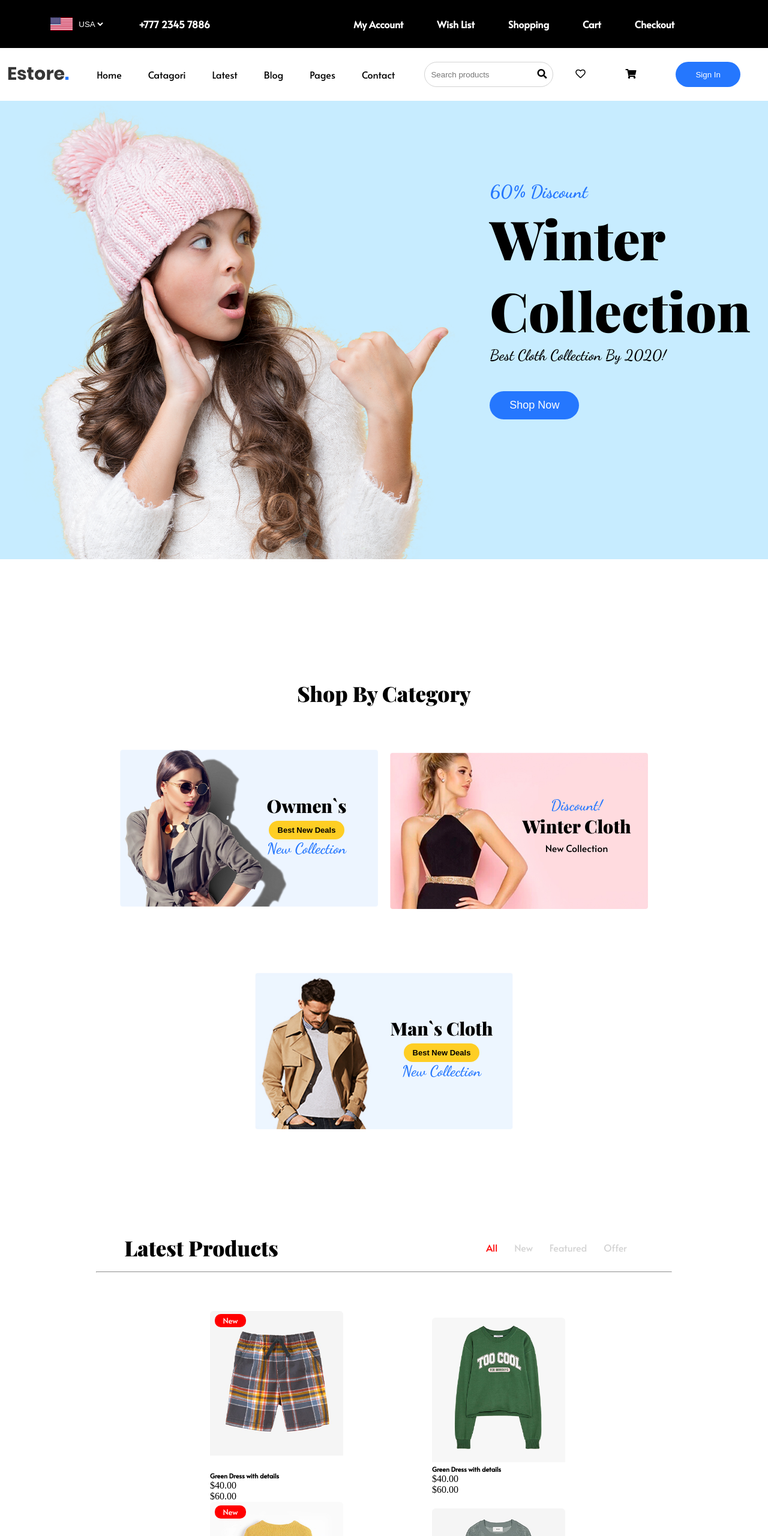
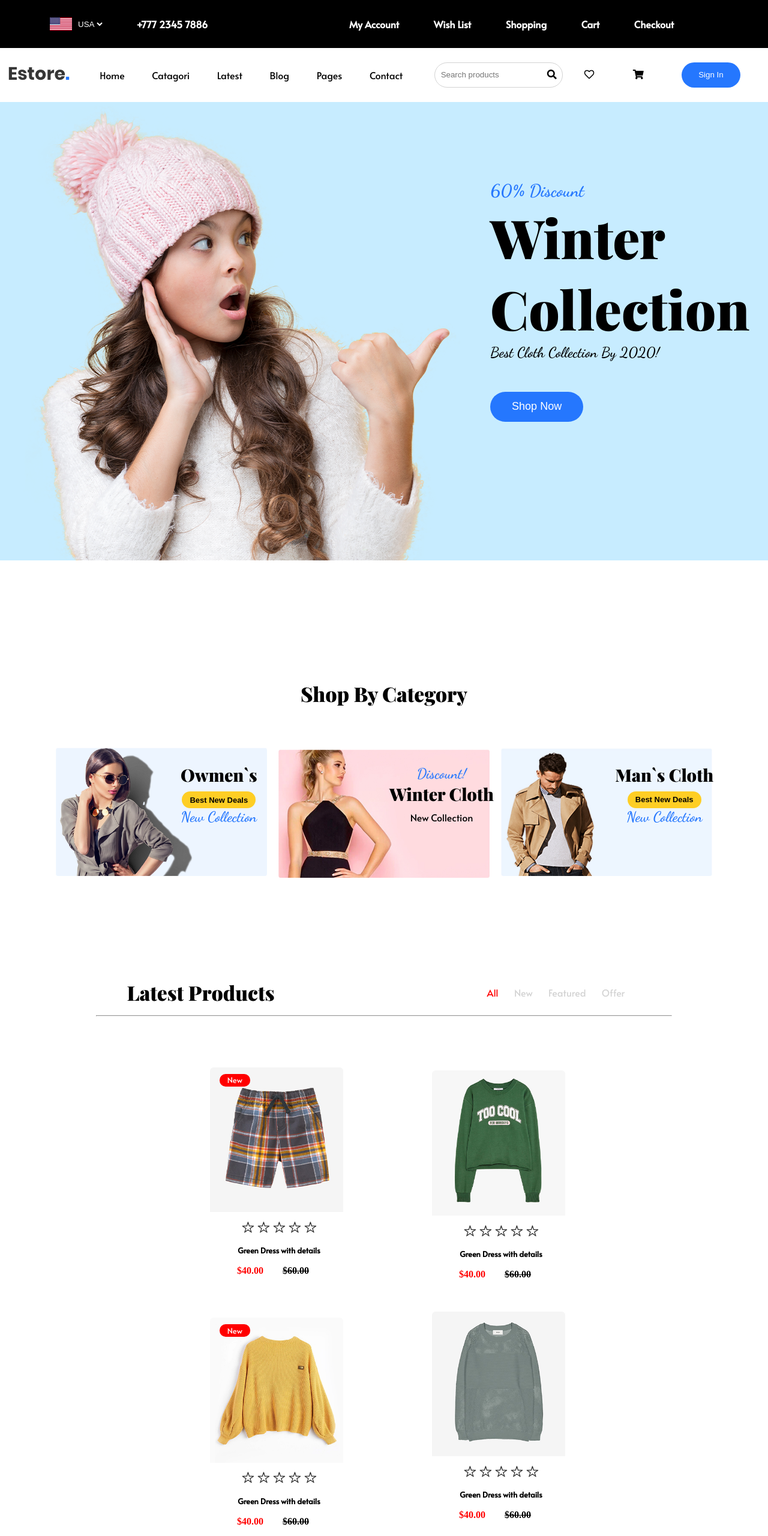
Before and after one commit to glaubernespoli/FbW39_EStore, a website: page public/index.html in a window 1280 px wide. Shown: the top 2560 px of the page at 60% size. Drawn offline with nearby package versions, Linux system fonts and the light colour scheme.

Commit message:
latest product 1.0

```diff
--- a/public/css/main.css
+++ b/public/css/main.css
@@ -1,7 +1,7 @@
 * {
   margin: 0;
   padding: 0;
-    /* box-sizing: border-box; */
+  max-width: 100vw;
 }
 
 /* Main Nav Bar */
@@ -13,12 +13,12 @@
   display: flex;
   justify-content: space-around;
   align-items: center;
-    margin: 20px 0;
+  margin: 1.3em 0;
 }
 
 li {
   display: inline-block;
-    padding: 0px 20px;
+  padding: 0px 1.3em;
 }
 
 input {
@@ -26,14 +26,14 @@ input {
   border-radius: 10px;
 }
 
-a {
+div > ul > li > a {
   text-decoration: none;
   color: black;
   transition: all 0.3s ease 0s;
   font-family: "Alata", sans-serif;
 }
 
-a:hover {
+div > ul > li > a:hover {
   border-bottom: solid 3px;
   border-bottom-color: #2577fe;
 }
@@ -43,15 +43,15 @@ a:hover {
 }
 
 .wrapper-box {
-    padding: 0px 30px;
+  padding: 0 1.8em;
 }
 
 .wrapper-box.bcg {
   background-color: #fff;
-    height: 20px;
+  height: 1.3em;
   border-radius: 40px;
   border: 1px solid lightgray;
-    padding: 10px;
+  padding: 0.6em;
 }
 
 .logo,
@@ -66,7 +66,7 @@ a:hover {
   background: none;
   outline: none;
   padding: 0;
-    font-size: 16px;
+  font-size: 1em;
 }
 
 .nav-options-button {
@@ -74,11 +74,11 @@ a:hover {
   background: none;
   outline: none;
   padding: 0;
-    font-size: 16px;
+  font-size: 1em;
 }
 
 .signin-button {
-    padding: 13px 33px;
+  padding: 0.8px 2.1em;
   border-radius: 40px;
   background-color: #2577fe;
   color: #fff;
@@ -101,28 +101,28 @@ a:hover {
 }
 
 .hero-info {
-    margin-bottom: 100px;
-    margin-left: 50px;
+  margin-bottom: 6.2em;
+  margin-left: 3.1em;
 }
 
 .line_1 {
   font-family: "Dancing Script", cursive;
-    font-size: 30px;
+  font-size: 1.8em;
   color: #2577fe;
 }
 
 .line_2 {
   font-family: "Playfair Display", serif;
-    font-size: 90px;
+  font-size: 5.6em;
 }
 
 .line_3 {
   font-family: "Dancing Script", cursive;
-    font-size: 25px;
+  font-size: 1.5em;
 }
 
 .shop_now {
-    padding: 13px 33px;
+  padding: 0.8em 2em;
   border-radius: 40px;
   background-color: #2577fe;
   color: #fff;
@@ -130,7 +130,7 @@ a:hover {
   transition: all 0.3s ease 0s;
   cursor: pointer;
   font-size: large;
-    margin-top: 45px;
+  margin-top: 2.8em;
 }
 
 .shop_now:hover {
@@ -141,12 +141,12 @@ a:hover {
 
 .category {
   text-align: center;
-    margin-top: 200px;
+  margin-top: 12.5em;
 }
 
 .sbc {
   font-family: "Playfair Display", serif;
-    font-size: 35px;
+  font-size: 2.1em;
 }
 
 .category-wrapper {
@@ -155,7 +155,7 @@ a:hover {
   align-items: center;
   flex-flow: row wrap;
   overflow-wrap: normal;
-    margin-top: 70px;
+  margin-top: 4.3em;
   margin-left: auto;
   margin-right: auto;
 }
@@ -170,7 +170,7 @@ a:hover {
 .category-item.image2,
 .category-item.image3 {
   transition: all 0.3s ease 0s;
-    margin: 0 10px;
+  margin: 0 0.6em;
 }
 
 .category-item.image1:hover,
@@ -183,20 +183,20 @@ a:hover {
 .cat1,
 .cat2,
 .cat3 {
-    width: 430px;
+  width: 27.5vw;
 }
 
 .category_header1 {
   font-family: "Playfair Display", serif;
-    font-size: 30px;
-    margin-bottom: 5px;
+  font-size: 1.8em;
+  margin-bottom: 0.3em;
 }
 
 .yellow_button1 {
   background-color: #fece24;
   font-size: small;
   font-weight: bold;
-    padding: 8px 15px;
+  padding: 0.5em 1em;
   border-radius: 20px;
   border: none;
   cursor: pointer;
@@ -206,7 +206,7 @@ a:hover {
 .new_collection_first {
   font-family: "Dancing Script", cursive;
   color: #2577fe;
-    font-size: 25px;
+  font-size: 1.5em;
 }
 
 .category_header1,
@@ -219,14 +219,14 @@ a:hover {
 
 .category_header2 {
   font-family: "Playfair Display", serif;
-    font-size: 30px;
-    margin-bottom: 5px;
+  font-size: 1.8em;
+  margin-bottom: 0.3em;
 }
 
 .new_collection_second {
   font-family: "Dancing Script", cursive;
   color: #2577fe;
-    font-size: 25px;
+  font-size: 1.5em;
 }
 
 .new_collection2 {
@@ -243,15 +243,15 @@ a:hover {
 
 .category_header3 {
   font-family: "Playfair Display", serif;
-    font-size: 30px;
-    margin-bottom: 5px;
+  font-size: 1.8em;
+  margin-bottom: 0.3em;
 }
 
 .yellow_button3 {
   background-color: #fece24;
   font-size: small;
   font-weight: bold;
-    padding: 8px 15px;
+  padding: 0.5em 1em;
   border-radius: 20px;
   border: none;
   cursor: pointer;
@@ -261,7 +261,7 @@ a:hover {
 .new_collection_third {
   font-family: "Dancing Script", cursive;
   color: #2577fe;
-    font-size: 25px;
+  font-size: 1.5em;
 }
 
 .category_header3,
@@ -275,7 +275,7 @@ a:hover {
 /* Latest Products */
 div.latest-products {
   width: 75%;
-    margin: 0 auto;
+  margin: 0 auto 20em auto;
 }
 
 div.latest-products-header {
@@ -284,14 +284,13 @@ div.latest-products-header {
   justify-content: space-around;
   margin-top: 4rem;
   margin-bottom: 1rem;
-
 }
 
-div.latest-products-header>h3 {
+div.latest-products-header > h3 {
   position: relative;
   right: 4rem;
   font-family: "Playfair Display", serif;
-    font-size: 35px;
+  font-size: 2.1em;
 }
 
 div.latest-products-nav-bar {
@@ -301,52 +300,72 @@ div.latest-products-nav-bar {
   color: lightgray;
 }
 
-div.latest-products-nav-bar>ul>li {
-    padding: 0 12px;
+div.latest-products-nav-bar > ul > li {
+  padding: 0 0.7em;
 }
 
-div.latest-products-nav-bar>ul>li:hover {
+div.latest-products-nav-bar > ul > li:hover {
   cursor: pointer;
   color: red;
 }
 
-div.latest-products-nav-bar>ul>li:first-child {
+div.latest-products-nav-bar > ul > li:first-child {
   color: red;
 }
 
 div.latest-products-content {
+  position: relative;
+  left: 5rem;
   display: flex;
   align-items: center;
   justify-content: center;
   flex-wrap: wrap;
   margin-top: 4rem;
-    /* padding-right: 4rem; */
-}
-
-div.latest-products-content>div.latest-products-content-item>div.latest-products-img-wrapper>img {
-    height: 60%;
-    width: 60%;
 }
 
 div.latest-products-content-item {
-    position: relative;
-    left: 5rem;
   display: flex;
   flex-direction: column;
-    justify-content: center;
-    align-items: flex-start;
+  justify-content: flex-start;
+  align-items: center;
   max-width: 80%;
   max-height: 100%;
 }
+div.latest-products-content-item.item2 {
+  position: relative;
+  top: 1em;
+}
+div.latest-products-content-item.item6 {
+  position: relative;
+  bottom: 0.7em;
+}
 
 div.latest-products-img-wrapper {
-    /* display: flex; */
+  display: flex;
+  justify-content: center;
+  flex-direction: column-reverse;
+}
+
+div.latest-products-content
+  > div.latest-products-content-item
+  > div.latest-products-img-wrapper
+  > img {
+  height: 60%;
+  width: 60%;
+  transition: all 0.3s ease 0s;
+}
+div.latest-products-content
+  > div.latest-products-content-item
+  > div.latest-products-img-wrapper
+  > img:hover {
+  opacity: 0.5;
+  cursor: pointer;
 }
 
 div.latest-products-content-item-new {
   position: relative;
-    bottom: 15rem;
-    left: 0.5rem;
+  top: 2rem;
+  left: 1rem;
   background-color: red;
   color: white;
   border-radius: 10px;
@@ -354,43 +373,93 @@ div.latest-products-content-item-new {
   text-align: center;
   font-family: "Alata", sans-serif;
   font-size: small;
-    padding: 2px;
+  padding: 0.1em;
 }
 
-div.latest-products-content-item>h6 {
-    font-family: "Alata", sans-serif;
+div.latest-products-content-item-rate {
+  font-size: 1.3em;
+  direction: rtl;
+  margin: 0.7em 0;
 }
 
+div.latest-products-content-item-rate a {
+  position: relative;
+  right: 70px;
+  transition: 0.3 all;
+  color: #313131;
+  cursor: pointer;
+}
+
+div.latest-products-content-item-rate a:hover {
+  color: #f1c40f;
+}
+
+.star1:hover ~ a,
+.star2:hover ~ a,
+.star3:hover ~ a,
+.star4:hover ~ a,
+.star5:hover ~ a {
+  color: #f1c40f;
+}
+
+div.latest-products-content-item > h6 {
+  position: relative;
+  right: 70px;
+  font-family: "Alata", sans-serif;
+  font-size: 0.8em;
+}
+
+div.latest-products-content-item-prices {
+  display: flex;
+  justify-content: center;
+}
+div.latest-products-content-item-prices {
+  margin: 1em 0 3em 0;
+}
+div.price-current {
+  position: relative;
+  right: 6em;
+  font-weight: bold;
+  color: red;
+}
+div.price-original {
+  position: relative;
+  right: 4em;
+  text-decoration: line-through;
+  font-weight: bold;
+}
 /* Find the Best Product */
 
 div.best-products {
+  position: relative;
+  left: 3em;
   display: flex;
   background-image: url(../img/categories/card.png);
   height: 60vh;
-    width: 93vw;
+  max-width: 93vw;
   justify-content: space-evenly;
   align-items: center;
-    padding-bottom: 60px;
+  padding-bottom: 3.7em;
 }
 
 .best-products-info {
-    padding-top: 30px;
+  padding-top: 1.8em;
 }
 
 h3.ftbp {
   font-family: "Playfair Display", serif;
-    font-size: 50px;
+  font-size: 3.1em;
   padding: 0;
   margin: 0;
 }
 
 .designer {
   font-family: "Alata", sans-serif;
-    margin: 13px 0 30px 0;
+  margin: 0.8em 0 1.8em 0;
 }
 
 .shop_now2 {
-    padding: 13px 40px;
+  padding: 0.8em 2.5em;
   border-radius: 40px;
   background-color: black;
   color: #fff;
@@ -398,7 +467,7 @@ h3.ftbp {
   transition: all 0.3s ease 0s;
   cursor: pointer;
   font-size: large;
-    margin-top: 45px;
+  margin-top: 2.8em;
 }
 
 .shop_now2:hover {
@@ -407,6 +476,4 @@ h3.ftbp {
 
 .best-products-img-shape {
   opacity: 0.7;
-    padding-top: 300px;
-    padding-left: 300px;
 }
--- a/public/index.html
+++ b/public/index.html
@@ -1,14 +1,22 @@
 <!DOCTYPE html>
 <html lang="en">
-
   <head>
     <meta charset="UTF-8" />
     <meta name="viewport" content="width=device-width, initial-scale=1.0" />
     <title>EStore</title>
 
-  <link href="https://fonts.googleapis.com/css2?family=Dancing+Script:wght@600;700&display=swap" rel="stylesheet" />
-  <link href="https://fonts.googleapis.com/css2?family=Playfair+Display:wght@900&display=swap" rel="stylesheet" />
-  <link href="https://fonts.googleapis.com/css2?family=Alata&display=swap" rel="stylesheet" />
+    <link
+      href="https://fonts.googleapis.com/css2?family=Dancing+Script:wght@600;700&display=swap"
+      rel="stylesheet"
+    />
+    <link
+      href="https://fonts.googleapis.com/css2?family=Playfair+Display:wght@900&display=swap"
+      rel="stylesheet"
+    />
+    <link
+      href="https://fonts.googleapis.com/css2?family=Alata&display=swap"
+      rel="stylesheet"
+    />
     <link rel="stylesheet" href="css/vendor/fontawesome/css/all.css" />
     <link rel="stylesheet" href="css/main.css" />
     <link rel="stylesheet" href="css/menu.css" />
@@ -58,7 +66,12 @@
 
       <div class="main-options">
         <div class="wrapper-box bcg">
-        <input type="search" name="search-products" id="search-products" placeholder="Search products" />
+          <input
+            type="search"
+            name="search-products"
+            id="search-products"
+            placeholder="Search products"
+          />
           <button type="button" class="search-products-button">
             <i class="fas fa-search"></i>
           </button>
@@ -144,10 +157,20 @@
       <div class="latest-products-content">
         <div class="latest-products-content-item">
           <div class="latest-products-img-wrapper">
-          <img src="img/categories/product1.png" alt="Product 1" />
+            <img
+              src="img/categories/product1.png"
+              alt="Product 1"
+              class="product1"
+            />
             <div class="latest-products-content-item-new">New</div>
           </div>
-        <div class="latest-products-content-item-rate"></div>
+          <div class="latest-products-content-item-rate">
+            <a class="star1"><ion-icon name="star-outline"></ion-icon> </a>
+            <a class="star2"><ion-icon name="star-outline"></ion-icon> </a>
+            <a class="star3"><ion-icon name="star-outline"></ion-icon> </a>
+            <a class="star4"><ion-icon name="star-outline"></ion-icon> </a>
+            <a class="star5"><ion-icon name="star-outline"></ion-icon> </a>
+          </div>
           <h6>Green Dress with details</h6>
           <div class="latest-products-content-item-prices">
             <div class="price-current"><span>$40.00</span></div>
@@ -155,11 +178,17 @@
           </div>
         </div>
 
-      <div class="latest-products-content-item">
+        <div class="latest-products-content-item item2">
           <div class="latest-products-img-wrapper">
             <img src="img/categories/product2.png" alt="Product 2" />
           </div>
-        <div class="latest-products-content-item-rate"></div>
+          <div class="latest-products-content-item-rate">
+            <a class="star1"><ion-icon name="star-outline"></ion-icon> </a>
+            <a class="star2"><ion-icon name="star-outline"></ion-icon> </a>
+            <a class="star3"><ion-icon name="star-outline"></ion-icon> </a>
+            <a class="star4"><ion-icon name="star-outline"></ion-icon> </a>
+            <a class="star5"><ion-icon name="star-outline"></ion-icon> </a>
+          </div>
           <h6>Green Dress with details</h6>
           <div class="latest-products-content-item-prices">
             <div class="price-current"><span>$40.00</span></div>
@@ -172,7 +201,13 @@
             <img src="img/categories/product3.png" alt="Product 3" />
             <div class="latest-products-content-item-new">New</div>
           </div>
-        <div class="latest-products-content-item-rate"></div>
+          <div class="latest-products-content-item-rate">
+            <a class="star1"><ion-icon name="star-outline"></ion-icon> </a>
+            <a class="star2"><ion-icon name="star-outline"></ion-icon> </a>
+            <a class="star3"><ion-icon name="star-outline"></ion-icon> </a>
+            <a class="star4"><ion-icon name="star-outline"></ion-icon> </a>
+            <a class="star5"><ion-icon name="star-outline"></ion-icon> </a>
+          </div>
           <h6>Green Dress with details</h6>
           <div class="latest-products-content-item-prices">
             <div class="price-current"><span>$40.00</span></div>
@@ -184,7 +219,13 @@
           <div class="latest-products-img-wrapper">
             <img src="img/categories/product4.png" alt="Product 4" />
           </div>
-        <div class="latest-products-content-item-rate"></div>
+          <div class="latest-products-content-item-rate">
+            <a class="star1"><ion-icon name="star-outline"></ion-icon> </a>
+            <a class="star2"><ion-icon name="star-outline"></ion-icon> </a>
+            <a class="star3"><ion-icon name="star-outline"></ion-icon> </a>
+            <a class="star4"><ion-icon name="star-outline"></ion-icon> </a>
+            <a class="star5"><ion-icon name="star-outline"></ion-icon> </a>
+          </div>
           <h6>Green Dress with details</h6>
           <div class="latest-products-content-item-prices">
             <div class="price-current"><span>$40.00</span></div>
@@ -196,7 +237,13 @@
           <div class="latest-products-img-wrapper">
             <img src="img/categories/product5.png" alt="Product 5" />
           </div>
-        <div class="latest-products-content-item-rate"></div>
+          <div class="latest-products-content-item-rate">
+            <a class="star1"><ion-icon name="star-outline"></ion-icon> </a>
+            <a class="star2"><ion-icon name="star-outline"></ion-icon> </a>
+            <a class="star3"><ion-icon name="star-outline"></ion-icon> </a>
+            <a class="star4"><ion-icon name="star-outline"></ion-icon> </a>
+            <a class="star5"><ion-icon name="star-outline"></ion-icon> </a>
+          </div>
           <h6>Green Dress with details</h6>
           <div class="latest-products-content-item-prices">
             <div class="price-current"><span>$40.00</span></div>
@@ -204,12 +251,18 @@
           </div>
         </div>
 
-      <div class="latest-products-content-item">
+        <div class="latest-products-content-item item6">
           <div class="latest-products-img-wrapper">
             <img src="img/categories/product6.png" alt="Product 6" />
             <div class="latest-products-content-item-new">New</div>
           </div>
-        <div class="latest-products-content-item-rate"></div>
+          <div class="latest-products-content-item-rate">
+            <a class="star1"><ion-icon name="star-outline"></ion-icon> </a>
+            <a class="star2"><ion-icon name="star-outline"></ion-icon> </a>
+            <a class="star3"><ion-icon name="star-outline"></ion-icon> </a>
+            <a class="star4"><ion-icon name="star-outline"></ion-icon> </a>
+            <a class="star5"><ion-icon name="star-outline"></ion-icon> </a>
+          </div>
           <h6>Green Dress with details</h6>
           <div class="latest-products-content-item-prices">
             <div class="price-current"><span>$40.00</span></div>
@@ -221,7 +274,11 @@
 
     <!-- Find the Best Product -->
     <div class="best-products">
-    <img src="img/categories/card-man.png" alt="This Guy" class="best-products-img-man" />
+      <img
+        src="img/categories/card-man.png"
+        alt="This Guy"
+        class="best-products-img-man"
+      />
       <div class="best-products-info">
         <h3 class="ftbp">
           Find The Best Product<br />
@@ -233,7 +290,11 @@
         </p>
         <button type="button" class="shop_now2">Shop Now</button>
       </div>
-    <img src="img/categories/card-shape.png" alt="This Cloth" class="best-products-img-shape" />
+      <img
+        src="img/categories/card-shape.png"
+        alt="This Cloth"
+        class="best-products-img-shape"
+      />
     </div>
 
     <!-- Best Collection of the month -->
@@ -276,7 +337,12 @@
       </div>
 
       <div class="latest-news-subscribe-box">
-      <input type="email" name="subscribe" id="subscribe" placeholder="Your email here" />
+        <input
+          type="email"
+          name="subscribe"
+          id="subscribe"
+          placeholder="Your email here"
+        />
         <button type="button">Subscribe</button>
       </div>
     </div>
@@ -364,6 +430,6 @@
         <i class="fab fa-pinterest"></i>
       </div>
     </div>
+    <script src="https://unpkg.com/ionicons@5.1.2/dist/ionicons.js"></script>
   </body>
-
 </html>
```
Lines whose indentation alone changed are shown as unchanged.
